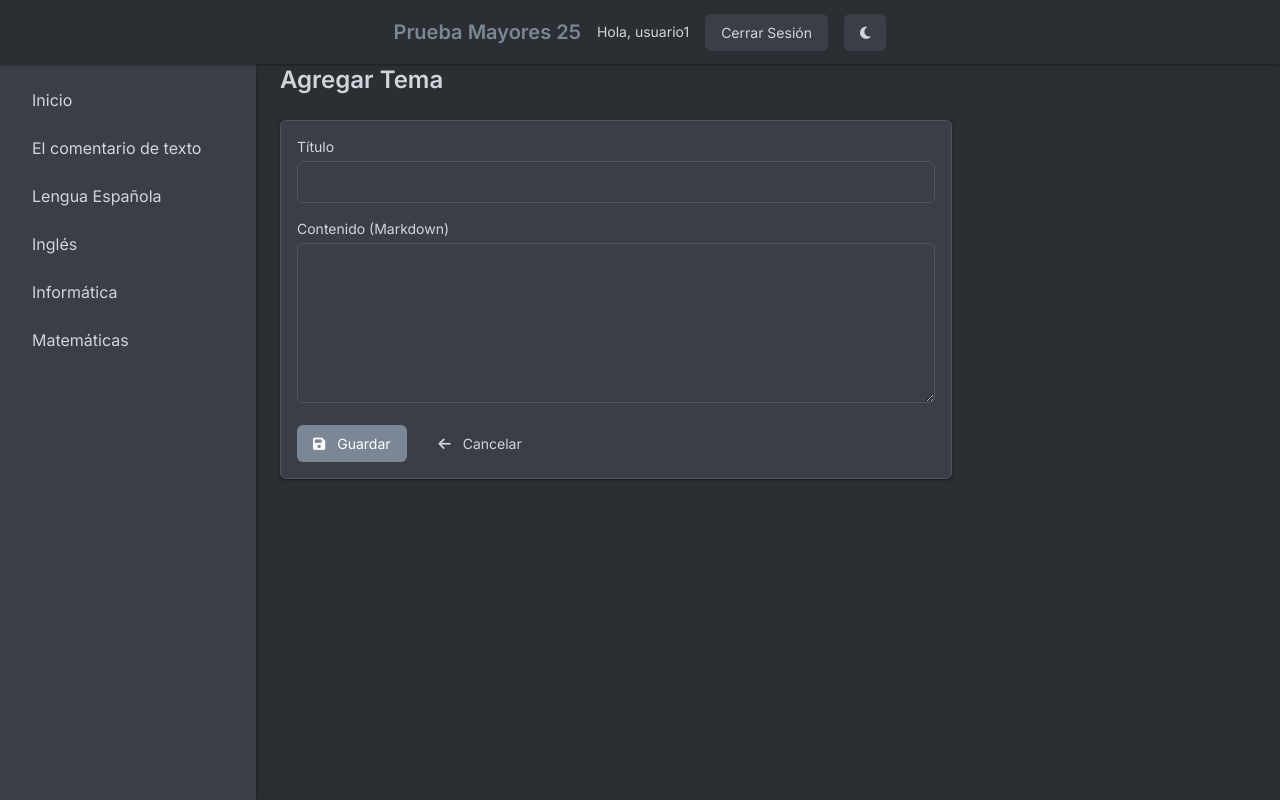
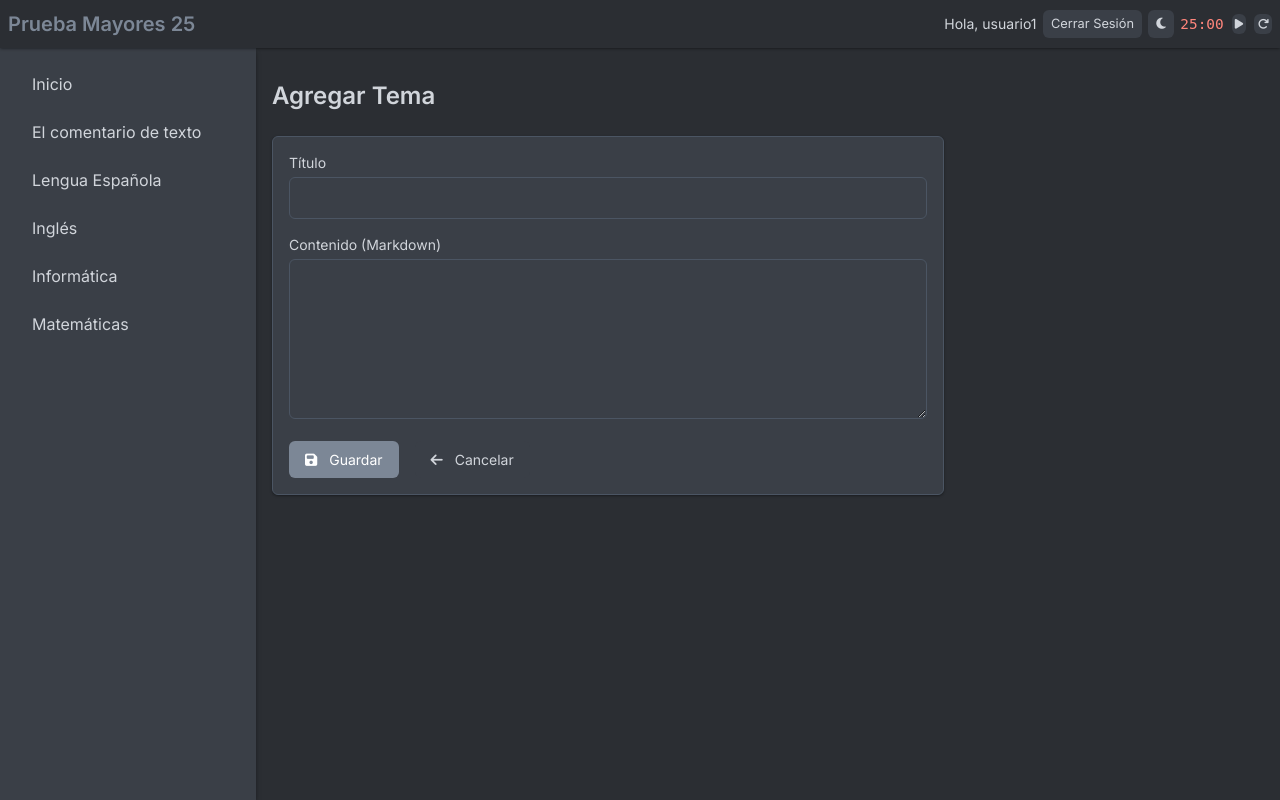
Before and after one commit to nan0ne/prueba25, a Flask app: page /asignatura/1/agregar_tema in a window 1280 px wide. Run offline with Flask 3, Linux system fonts and the light colour scheme; a user stored in the database is signed in; data comes from the database, SQL or seed files in the repository; both versions use the stored data as it was after the commit; some libraries are stand-ins or nearby versions.

Commit message:
add pomodoro and update navbar

```diff
--- a/app.py
+++ b/app.py
@@ -282,7 +282,7 @@
         if titulo and contenido:
             with closing(get_db_connection()) as conn:
                 conn.execute(
-                    "INSERT INTO temas (asignatura_id, usuario_id, titulo, contenido, es_fijo) VALUES (?, ?, ?, ?)",
+                    "INSERT INTO temas (asignatura_id, usuario_id, titulo, contenido, es_fijo) VALUES (?, ?, ?, ?, ?)",
                     (asignatura_id, current_user.id, titulo, contenido, 0),
                 )
                 conn.commit()
@@ -317,7 +317,7 @@
             "SELECT id, nombre FROM asignaturas WHERE id = ?", (asignatura_id,)
         ).fetchone()
         tema_row = conn.execute(
-            "SELECT id, asignatura_id, usuario_id, Titulo, contenido, es_fijo temas WHERE id = ? AND asignatura_id = ?",
+            "SELECT id, asignatura_id, usuario_id, Titulo, contenido, es_fijo FROM temas WHERE id = ? AND asignatura_id = ?",
             (tema_id, asignatura_id),
         ).fetchone()
         if not asignatura_row or not tema_row:
--- a/static/css/style.css
+++ b/static/css/style.css
@@ -1,42 +1,36 @@
 :root {
     --primary-bg: #f5f5f4;
-    /* Crema claro */
     --primary-text: #374151;
-    /* Gris oscuro cálido, mejor contraste */
     --secondary-bg: #e5e7eb;
-    /* Gris claro cálido */
     --accent: #5a829b;
-    /* Azul grisáceo suave para botones */
     --accent-hover: #456e87;
-    /* Azul grisáceo más oscuro para hover */
     --border: #d1d5db;
-    /* Gris claro para bordes */
     --shadow: rgba(0, 0, 0, 0.1);
-    /* Sombra suave */
+    --work-color: #ff6f61;
+    /* Rojo suave para trabajo */
+    --rest-color: #4caf50;
+    /* Verde suave para descanso */
 }
 
 [data-theme=dark] {
     --primary-bg: #2b2e33;
-    /* Gris oscuro cálido */
     --primary-text: #d1d5db;
-    /* Gris claro suave */
     --secondary-bg: #3a3f47;
-    /* Gris más claro para tarjetas */
     --accent: #7c8796;
-    /* Gris azulado medio */
     --accent-hover: #9ca3af;
-    /* Gris claro para hover */
     --border: #4b5563;
-    /* Gris oscuro para bordes */
     --shadow: rgba(0, 0, 0, 0.3);
-    /* Sombra más pronunciada */
+    --work-color: #ff867c;
+    /* Rojo más claro para tema oscuro */
+    --rest-color: #80e27e;
+    /* Verde más claro para tema oscuro */
 }
 
 body {
     font-family: Inter, sans-serif;
     background-color: var(--primary-bg);
     color: var(--primary-text);
-    transition: background-color .3s ease, color .3s ease;
+    transition: background-color 0.3s ease, color 0.3s ease;
     margin: 0;
     padding: 0;
 }
@@ -49,19 +43,21 @@
     z-index: 20;
     background-color: var(--primary-bg);
     box-shadow: 0 1px 3px 0 var(--shadow), 0 1px 2px -1px var(--shadow);
-    padding: 1rem 2rem;
-    height: 4rem;
+    padding: 0.5rem;
+    min-height: 3rem;
     display: flex;
     align-items: center;
+    box-sizing: border-box;
 }
 
 .navbar-container {
     display: flex;
     align-items: center;
     justify-content: space-between;
+    width: 100%;
     max-width: 80rem;
-    margin-left: auto;
-    margin-right: auto;
+    margin: 0 auto;
+    flex-wrap: nowrap;
 }
 
 .navbar-brand {
@@ -73,34 +69,36 @@
     text-overflow: ellipsis;
 }
 
-@media (max-width: 768px) {
-    .navbar-brand {
-        font-size: 1rem;
-    }
-}
-
 .navbar-menu {
     display: flex;
     align-items: center;
-    margin-left: auto;
+    gap: 0.4rem;
+    flex-wrap: nowrap;
+    overflow-x: auto;
+    -webkit-overflow-scrolling: touch;
+    scrollbar-width: none;
+}
+
+.navbar-menu::-webkit-scrollbar {
+    display: none;
 }
 
 .navbar-menu>* {
-    margin-left: 1rem;
+    margin-left: 0;
 }
 
 .navbar-btn {
-    padding: .5rem 1rem;
-    border-radius: .375rem;
+    padding: 0.3rem 0.5rem;
+    border-radius: 0.375rem;
     font-weight: 500;
-    font-size: .875rem;
-    transition: background-color .2s ease-in-out, color .2s ease-in-out;
+    font-size: 0.8rem;
+    transition: background-color 0.2s ease-in-out, color 0.2s ease-in-out;
+    white-space: nowrap;
 }
 
 .navbar-btn-primary {
     background-color: var(--accent);
     color: #fff;
-    /* Blanco para mejor contraste */
 }
 
 .navbar-btn-primary:hover {
@@ -128,14 +126,14 @@
 
 .sidebar {
     position: fixed;
-    top: 4rem;
+    top: 3rem;
     left: 0;
     width: 16rem;
-    height: calc(100vh - 4rem);
+    height: calc(100vh - 3rem);
     background-color: var(--secondary-bg);
     box-shadow: 0 4px 6px -1px var(--shadow), 0 2px 4px -1px var(--shadow);
     transform: translateX(-100%);
-    transition: transform .3s ease-in-out;
+    transition: transform 0.3s ease-in-out;
 }
 
 .sidebar.active {
@@ -166,12 +164,13 @@
 }
 
 .content {
-    margin-left: 0;
-    padding-top: 4rem;
-    padding-left: 1.5rem;
-    padding-right: 1.5rem;
+    padding-top: 5rem;
+    /* Compensar altura máxima del navbar */
+    padding-left: 1rem;
+    padding-right: 1rem;
     min-height: 100vh;
-    transition: margin-left .3s ease-in-out;
+    transition: margin-left 0.3s ease-in-out;
+    box-sizing: border-box;
 }
 
 @media (min-width: 769px) {
@@ -317,5 +351,93 @@
     outline: none;
     border-color: var(--accent);
     box-shadow: 0 0 0 2px rgba(90, 130, 155, 0.5);
-    /* Ajustado al nuevo --accent */
 }
+
+/* Estilos para el Pomodoro */
+.pomodoro-container {
+    display: flex;
+    align-items: center;
+    gap: 0.4rem;
+}
+
+#pomodoroTime {
+    font-family: monospace;
+    font-size: 0.9rem;
+    color: inherit;
+    min-width: 40px;
+    transition: all 0.2s ease;
+}
+
+#pomodoroTime.work {
+    color: var(--work-color);
+}
+
+#pomodoroTime.rest {
+    color: var(--rest-color);
+}
+
+#pomodoroToggle,
+#pomodoroReset {
+    padding: 0.2rem !important;
+    line-height: 1;
+    transition: all 0.2s ease;
+}
+
+#pomodoroToggle i,
+#pomodoroReset i {
+    font-size: 0.7rem;
+}
+
+.dark #pomodoroTime {
+    color: #e5e7eb;
+    /* Color base en tema oscuro */
+}
+
+.dark #pomodoroTime.work {
+    color: var(--work-color);
+    /* Rojo brillante en tema oscuro */
+}
+
+.dark #pomodoroTime.rest {
+    color: var(--rest-color);
+    /* Verde brillante en tema oscuro */
+}
+
+.dark #pomodoroToggle,
+.dark #pomodoroReset {
+    background-color: #4b5563;
+    /* Fondo original en tema oscuro */
+}
+
+/* Media queries existentes */
+@media (max-width: 768px) {
+    .pomodoro-container {
+        flex: 0 0 auto;
+        gap: 0.2rem;
+        margin-right: 0.4rem;
+    }
+
+    #pomodoroTime {
+        font-size: 0.8rem;
+    }
+
+    #pomodoroToggle,
+    #pomodoroReset {
+        padding: 0.15rem !important;
+    }
+
+    #pomodoroToggle i,
+    #pomodoroReset i {
+        font-size: 0.6rem;
+    }
+}
+
+@media (max-width: 480px) {
+    .pomodoro-container {
+        gap: 0.15rem;
+    }
+
+    #pomodoroTime {
+        font-size: 0.75rem;
+    }
+}
--- a/static/js/scripts.js
+++ b/static/js/scripts.js
@@ -1,34 +1,168 @@
 document.addEventListener('DOMContentLoaded', () => {
-    const sidebarToggle = document.getElementById('sidebar-toggle');
-    const sidebar = document.querySelector('.sidebar');
-    if (sidebarToggle && sidebar) {
-        sidebarToggle.addEventListener('click', () => {
-            sidebar.classList.toggle('active');
-        });
+    console.log('Scripts.js cargado, inicializando Pomodoro');
+    const timeDisplay = document.getElementById('pomodoroTime');
+    const toggleBtn = document.getElementById('pomodoroToggle');
+    const resetBtn = document.getElementById('pomodoroReset');
+
+    if (!timeDisplay || !toggleBtn || !resetBtn) {
+        console.error('Elementos del Pomodoro no encontrados');
+        return;
     }
 
-    document.querySelectorAll('.tema-contenido').forEach(element => {
-        const markdown = element.getAttribute('data-markdown');
-        if (markdown) {
-            console.log(`Rendering tema-${element.id}:`, markdown);
-            element.innerHTML = ''; // Limpia para evitar duplicados
-            element.innerHTML = marked.parse(markdown);
+    let startTime = 0;
+    let isRunning = false;
+    let isWork = true;
+    let duration = 25 * 60;
+    let interval = null;
+
+    function loadState() {
+        const savedStartTime = parseInt(localStorage.getItem('pomodoroStartTime')) || 0;
+        const savedRunning = localStorage.getItem('pomodoroRunning') === 'true';
+        const savedIsWork = localStorage.getItem('pomodoroIsWork') !== 'false';
+        const savedDuration = parseInt(localStorage.getItem('pomodoroDuration')) || (savedIsWork ? 25 * 60 : 5 * 60);
+
+        if (savedRunning && savedStartTime) {
+            const elapsed = Math.floor((Date.now() - savedStartTime) / 1000);
+            const timeLeft = savedDuration - elapsed;
+            if (timeLeft > 0) {
+                startTime = savedStartTime;
+                isRunning = savedRunning;
+                duration = savedDuration;
+                isWork = savedIsWork;
+            } else {
+                isRunning = false;
+                isWork = !savedIsWork;
+                duration = isWork ? 25 * 60 : 5 * 60;
+                startTime = 0;
+            }
+        } else {
+            startTime = 0;
+            isRunning = false;
+            isWork = savedIsWork;
+            duration = savedDuration;
+        }
+    }
+
+    function updateButton() {
+        toggleBtn.innerHTML = isRunning
+            ? '<i class="fas fa-pause"></i>'
+            : '<i class="fas fa-play"></i>';
+        toggleBtn.title = isRunning ? 'Pausar' : 'Iniciar';
+    }
+
+    function updateColors() {
+        if (isWork) {
+            timeDisplay.classList.add('work');
+            timeDisplay.classList.remove('rest');
+            toggleBtn.classList.add('work');
+            toggleBtn.classList.remove('rest');
+            resetBtn.classList.add('work');
+            resetBtn.classList.remove('rest');
+        } else {
+            timeDisplay.classList.add('rest');
+            timeDisplay.classList.remove('work');
+            toggleBtn.classList.add('rest');
+            toggleBtn.classList.remove('work');
+            resetBtn.classList.add('rest');
+            resetBtn.classList.remove('work');
+        }
+    }
+
+    function getTimeLeft() {
+        if (!isRunning || !startTime) return duration;
+        const elapsed = Math.floor((Date.now() - startTime) / 1000);
+        const timeLeft = duration - elapsed;
+        return timeLeft > 0 ? timeLeft : 0;
+    }
+
+    function updateDisplay() {
+        const timeLeft = getTimeLeft();
+        const minutes = Math.floor(timeLeft / 60);
+        const seconds = timeLeft % 60;
+        timeDisplay.textContent = `${minutes}:${seconds.toString().padStart(2, '0')}`;
+        updateColors(); // Actualizar colores en cada actualización
+        if (isRunning && timeLeft <= 0) {
+            clearInterval(interval);
+            isRunning = false;
+            isWork = !isWork;
+            duration = isWork ? 25 * 60 : 5 * 60;
+            startTime = 0;
+            saveState();
+            updateButton();
+            updateDisplay();
+            alert(isWork ? '¡Hora de trabajar!' : '¡Descanso!');
+            if (!isWork) {
+                startTimer(); // Inicia automáticamente el descanso
+            }
+        }
+    }
+
+    function saveState() {
+        localStorage.setItem('pomodoroStartTime', startTime);
+        localStorage.setItem('pomodoroRunning', isRunning);
+        localStorage.setItem('pomodoroIsWork', isWork);
+        localStorage.setItem('pomodoroDuration', duration);
+    }
+
+    function startTimer() {
+        if (!isRunning) {
+            console.log('Iniciando temporizador');
+            startTime = Date.now();
+            duration = isWork ? 25 * 60 : 5 * 60;
+            isRunning = true;
+            saveState();
+            updateButton();
+            updateColors(); // Actualizar colores al iniciar
+            if (interval) clearInterval(interval);
+            interval = setInterval(updateDisplay, 1000);
+        }
+    }
+
+    function pauseTimer() {
+        if (isRunning) {
+            console.log('Pausando temporizador');
+            clearInterval(interval);
+            duration = getTimeLeft();
+            startTime = 0;
+            isRunning = false;
+            saveState();
+            updateButton();
+            updateColors(); // Actualizar colores al pausar
+            updateDisplay();
+        }
+    }
+
+    function resetTimer() {
+        console.log('Reiniciando temporizador');
+        clearInterval(interval);
+        isRunning = false;
+        isWork = true;
+        duration = 25 * 60;
+        startTime = 0;
+        saveState();
+        updateButton();
+        updateColors(); // Actualizar colores al reiniciar
+        updateDisplay();
+    }
+
+    loadState();
+    updateButton();
+    updateColors(); // Aplicar colores al cargar
+    updateDisplay();
+
+    toggleBtn.addEventListener('click', () => {
+        console.log('Botón toggle clicado, isRunning:', isRunning);
+        if (isRunning) {
+            pauseTimer();
+        } else {
+            startTimer();
         }
     });
 
-    document.querySelectorAll('.export-pdf').forEach(button => {
-        button.addEventListener('click', () => {
-            const temaId = button.getAttribute('data-tema-id');
-            const element = document.getElementById(`tema-${temaId}`).parentElement;
-            html2pdf().from(element).save(`tema-${temaId}.pdf`);
-        });
-    });
+    resetBtn.addEventListener('click', resetTimer);
 
-    const exportExamenButton = document.querySelector('.export-examen-pdf');
-    if (exportExamenButton) {
-        exportExamenButton.addEventListener('click', () => {
-            const resultados = document.getElementById('examen-resultados');
-            html2pdf().from(resultados).save('resultados-examen.pdf');
-        });
+    if (isRunning) {
+        console.log('Reanudando temporizador');
+        interval = setInterval(updateDisplay, 1000);
     }
 });
--- a/templates/_navbar.html
+++ b/templates/_navbar.html
@@ -17,6 +17,15 @@
             <button id="sidebar-toggle" class="navbar-btn navbar-btn-secondary md:hidden">
                 <i class="fas fa-bars"></i>
             </button>
+            <div class="pomodoro-container flex items-center gap-2">
+                <span id="pomodoroTime" class="font-mono text-sm">25:00</span>
+                <button id="pomodoroToggle" class="navbar-btn navbar-btn-secondary p-1" title="Iniciar/Pausar">
+                    <i class="fas fa-play"></i>
+                </button>
+                <button id="pomodoroReset" class="navbar-btn navbar-btn-secondary p-1" title="Reiniciar">
+                    <i class="fas fa-redo"></i>
+                </button>
+            </div>
         </div>
     </div>
 </nav>
--- a/templates/agregar_tema.html
+++ b/templates/agregar_tema.html
@@ -41,6 +41,8 @@
             </div>
         </form>
     </main>
+
+
     <script src="{{ url_for('static', filename='js/scripts.js') }}"></script>
 </body>
 
--- a/templates/asignatura_menu.html
+++ b/templates/asignatura_menu.html
@@ -29,6 +29,8 @@
             </div>
         </div>
     </main>
+
+
     <script src="{{ url_for('static', filename='js/scripts.js') }}"></script>
 </body>
 
--- a/templates/editar_tema.html
+++ b/templates/editar_tema.html
@@ -42,6 +42,7 @@
             </div>
         </form>
     </main>
+
     <script src="{{ url_for('static', filename='js/scripts.js') }}"></script>
 </body>
 
--- a/templates/examen.html
+++ b/templates/examen.html
@@ -96,6 +96,7 @@
         </div>
         {% endif %}
     </main>
+
     <script src="https://cdnjs.cloudflare.com/ajax/libs/html2pdf.js/0.10.1/html2pdf.bundle.min.js"></script>
     <script src="{{ url_for('static', filename='js/scripts.js') }}"></script>
 </body>
--- a/templates/examenes.html
+++ b/templates/examenes.html
@@ -39,6 +39,8 @@
         </div>
         {% endif %}
     </main>
+
+
     <script src="{{ url_for('static', filename='js/scripts.js') }}"></script>
 </body>
 
--- a/templates/index.html
+++ b/templates/index.html
@@ -27,6 +27,8 @@
             {% endfor %}
         </div>
     </main>
+
+
     <script src="{{ url_for('static', filename='js/scripts.js') }}"></script>
 </body>
 
```
Also changed, not shown: other parts of static/css/style.css (+52 -17 lines), instance/database.db.
